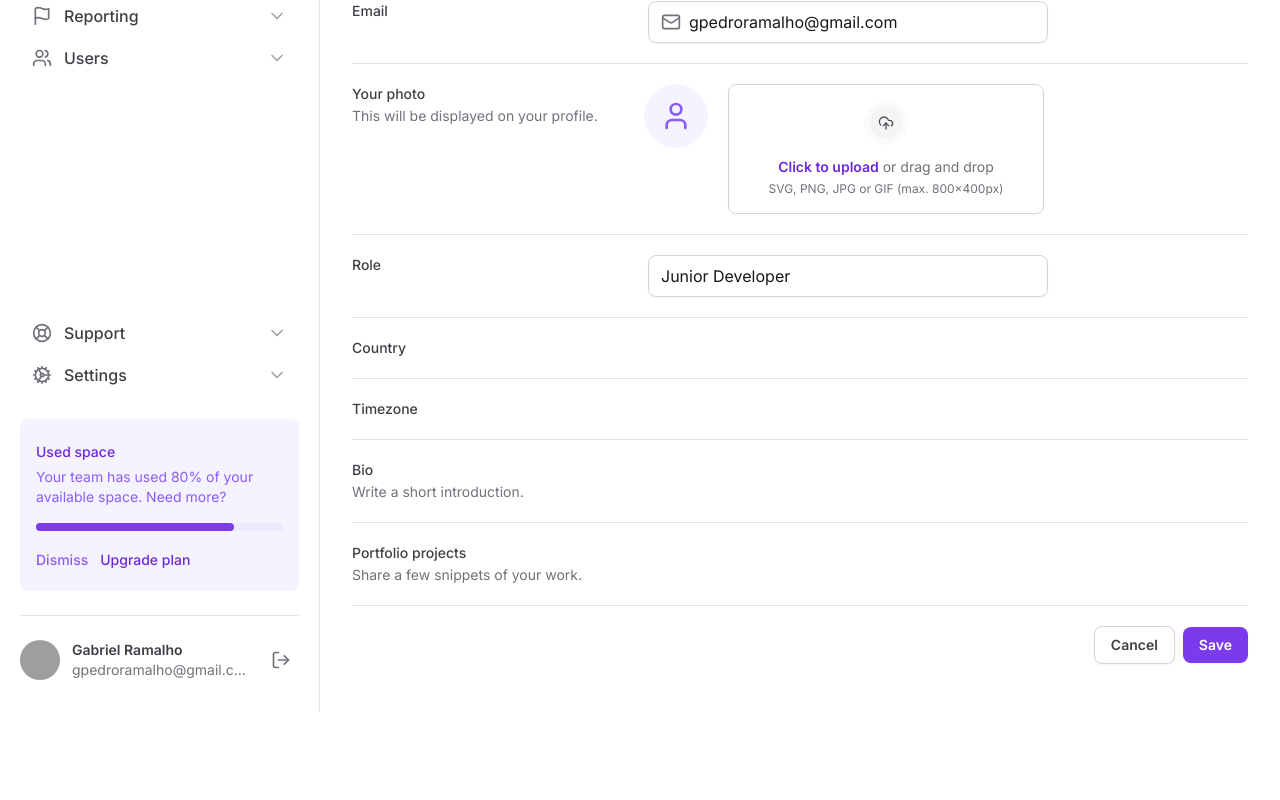
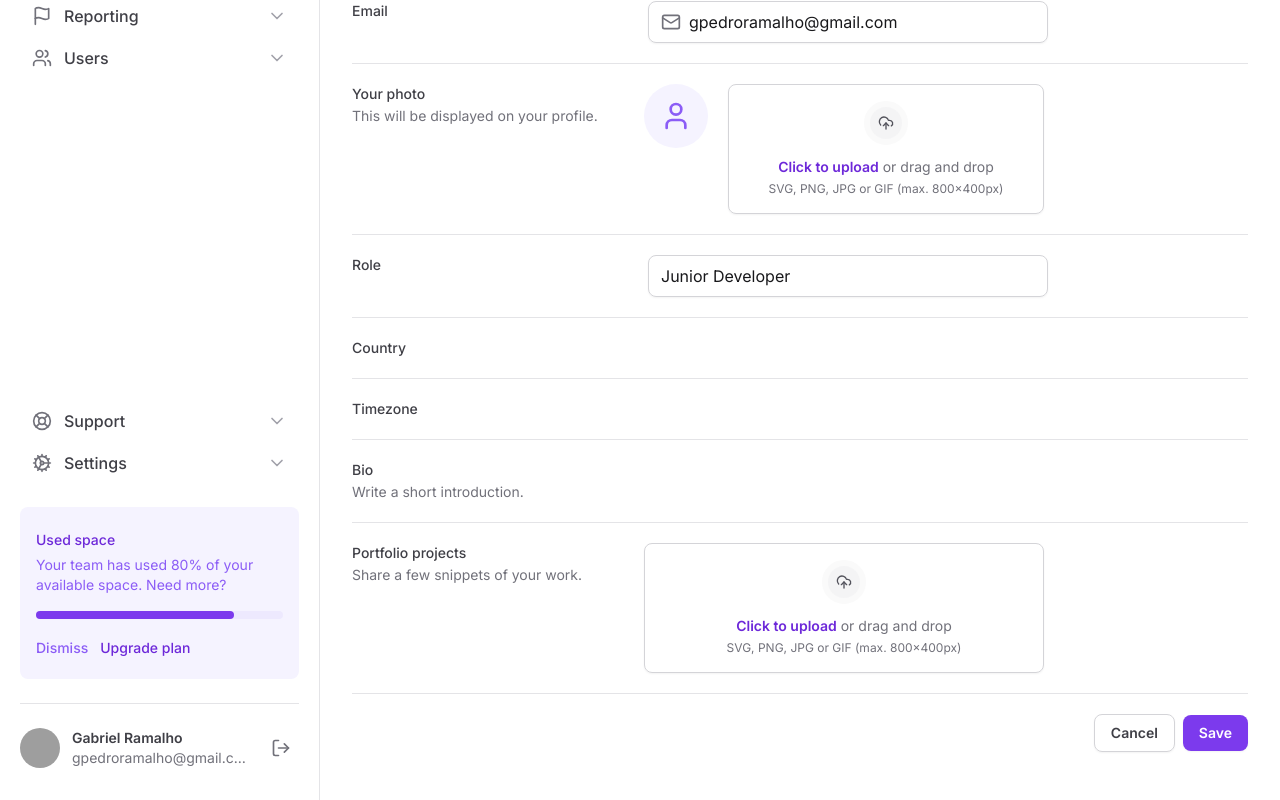
Before and after one commit to gabrielpramalho/tailwind-next, a Next.js app: page / in a window 1280 px wide. Shown: the part 332-1132 px from the top of the page. Before the commit the page ends 1044 px from the top, so only its background shows below. Built offline with nearby package versions, Linux system fonts and the light colour scheme; grey boxes are pictures that could not be loaded.

Commit message:
feat: create a component FileInput

```diff
--- a/src/app/page.tsx
+++ b/src/app/page.tsx
@@ -1,6 +1,8 @@
 import { SettingsTabs } from '@/components/SettingsTabs'
 import { InputRoot, InputControl, InputPrefix } from '@/components/Input'
-import { Mail, UploadCloud, User } from 'lucide-react'
+import { Mail } from 'lucide-react'
+import * as FileInput from '@/components/Form/FileInput'
+
 export default function Home() {
   return (
     <>
@@ -36,7 +38,7 @@ export default function Home() {
           id="settings"
           className="mt-6 flex w-full flex-col gap-5 divide-y divide-zinc-200"
         >
-          <div className="grid-cols-form grid gap-3">
+          <div className="grid grid-cols-form gap-3">
             <label
               htmlFor="firstName"
               className="text-sm font-medium text-zinc-700"
@@ -53,7 +55,7 @@ export default function Home() {
               </InputRoot>
             </div>
           </div>
-          <div className="grid-cols-form grid gap-3 pt-5">
+          <div className="grid grid-cols-form gap-3 pt-5">
             <label
               htmlFor="email"
               className="text-sm font-medium text-zinc-700"
@@ -71,7 +73,7 @@ export default function Home() {
               />
             </InputRoot>
           </div>
-          <div className="grid-cols-form grid gap-3 pt-5">
+          <div className="grid grid-cols-form gap-3 pt-5">
             <label
               htmlFor="photo"
               className="text-sm font-medium text-zinc-700"
@@ -81,36 +83,13 @@ export default function Home() {
                 This will be displayed on your profile.
               </span>
             </label>
-            <div className="flex items-start gap-5">
-              <div className="flex h-16 w-16 items-center justify-center rounded-full bg-violet-50">
-                <User className="h-8 w-8 text-violet-500" />
-              </div>
-
-              <label
-                htmlFor="photo"
-                className="hover:bg-violet-25 group flex flex-1 cursor-pointer flex-col items-center gap-3 rounded-lg border border-zinc-300 px-6 py-4 text-center text-zinc-500 shadow-sm hover:border-violet-200 hover:text-violet-500"
-              >
-                <div className="border-6 rounded-full border-zinc-50 bg-zinc-100 p-2 group-hover:border-violet-50 group-hover:bg-violet-100">
-                  <UploadCloud className="h-4 w-4 text-zinc-600 group-hover:text-violet-600" />
-                </div>
-
-                <div className="flex flex-col items-center gap-1">
-                  <span className="text-sm">
-                    <span className="font-semibold text-violet-700">
-                      Click to upload
-                    </span>{' '}
-                    or drag and drop
-                  </span>
-                  <span className="text-xs">
-                    SVG, PNG, JPG or GIF (max. 800x400px)
-                  </span>
-                </div>
-              </label>
-
-              <input type="file" className="sr-only" id="photo" />
-            </div>
+            <FileInput.Root className="flex items-start gap-5">
+              <FileInput.ImagePreview />
+              <FileInput.Trigger />
+              <FileInput.Control />
+            </FileInput.Root>
           </div>
-          <div className="grid-cols-form grid gap-3 pt-5">
+          <div className="grid grid-cols-form gap-3 pt-5">
             <label htmlFor="role" className="text-sm font-medium text-zinc-700">
               Role
             </label>
@@ -118,7 +97,7 @@ export default function Home() {
               <InputControl id="role" defaultValue="Junior Developer" />
             </InputRoot>
           </div>
-          <div className="grid-cols-form grid gap-3 pt-5">
+          <div className="grid grid-cols-form gap-3 pt-5">
             <label
               htmlFor="country"
               className="text-sm font-medium text-zinc-700"
@@ -127,7 +106,7 @@ export default function Home() {
             </label>
             <div></div>
           </div>
-          <div className="grid-cols-form grid gap-3 pt-5">
+          <div className="grid grid-cols-form gap-3 pt-5">
             <label
               htmlFor="timezone"
               className="text-sm font-medium text-zinc-700"
@@ -136,7 +115,7 @@ export default function Home() {
             </label>
             <div></div>
           </div>
-          <div className="grid-cols-form grid gap-3 pt-5">
+          <div className="grid grid-cols-form gap-3 pt-5">
             <label htmlFor="bio" className="text-sm font-medium text-zinc-700">
               Bio
               <span className="mt-0.5 block text-sm font-normal text-zinc-500">
@@ -145,7 +124,7 @@ export default function Home() {
             </label>
             <div></div>
           </div>
-          <div className="grid-cols-form grid gap-3 pt-5">
+          <div className="grid grid-cols-form gap-3 pt-5">
             <label
               htmlFor="project"
               className="text-sm font-medium text-zinc-700"
@@ -155,7 +134,10 @@ export default function Home() {
                 Share a few snippets of your work.
               </span>
             </label>
-            <div></div>
+            <FileInput.Root>
+              <FileInput.Trigger />
+              <FileInput.Control multiple />
+            </FileInput.Root>
           </div>
 
           <div className="flex items-center justify-end gap-2 pt-5">
--- /dev/null
+++ b/src/components/Form/FileInput/Control.tsx
@@ -0,0 +1,7 @@
+import { ComponentProps } from 'react'
+
+export type ControlProps = ComponentProps<'input'>
+
+export function Control(props: ControlProps) {
+  return <input type="file" className="sr-only" id="photo" {...props} />
+}
--- /dev/null
+++ b/src/components/Form/FileInput/ImagePreview.tsx
@@ -0,0 +1,9 @@
+import { User } from 'lucide-react'
+
+export function ImagePreview() {
+  return (
+    <div className="flex h-16 w-16 items-center justify-center rounded-full bg-violet-50">
+      <User className="h-8 w-8 text-violet-500" />
+    </div>
+  )
+}
--- /dev/null
+++ b/src/components/Form/FileInput/Root.tsx
@@ -0,0 +1,7 @@
+import { ComponentProps } from 'react'
+
+export type RootProps = ComponentProps<'div'>
+
+export function Root(props: RootProps) {
+  return <div {...props} />
+}
--- /dev/null
+++ b/src/components/Form/FileInput/Trigger.tsx
@@ -0,0 +1,22 @@
+import { UploadCloud } from 'lucide-react'
+
+export function Trigger() {
+  return (
+    <label
+      htmlFor="photo"
+      className="group flex flex-1 cursor-pointer flex-col items-center gap-3 rounded-lg border border-zinc-300 px-6 py-4 text-center text-zinc-500 shadow-sm hover:border-violet-200 hover:bg-violet-25 hover:text-violet-500"
+    >
+      <div className="rounded-full border-6 border-zinc-50 bg-zinc-100 p-2 group-hover:border-violet-50 group-hover:bg-violet-100">
+        <UploadCloud className="h-4 w-4 text-zinc-600 group-hover:text-violet-600" />
+      </div>
+
+      <div className="flex flex-col items-center gap-1">
+        <span className="text-sm">
+          <span className="font-semibold text-violet-700">Click to upload</span>{' '}
+          or drag and drop
+        </span>
+        <span className="text-xs">SVG, PNG, JPG or GIF (max. 800x400px)</span>
+      </div>
+    </label>
+  )
+}
--- /dev/null
+++ b/src/components/Form/FileInput/index.tsx
@@ -0,0 +1,6 @@
+import { Control } from './Control'
+import { ImagePreview } from './ImagePreview'
+import { Root } from './Root'
+import { Trigger } from './Trigger'
+
+export { Control, ImagePreview, Root, Trigger }
```
